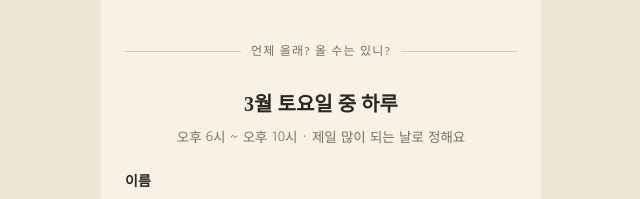
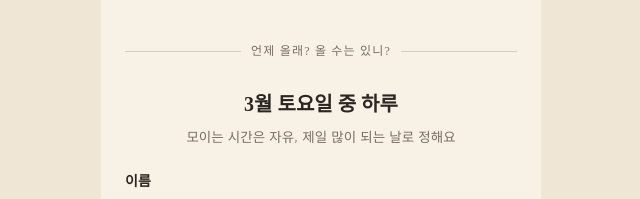
Before and after one commit to DooMoolHead/First-my-Home, a plain HTML site: page invite/a.html in a window 1280 px wide. Shown: the part 1390-1589 px from the top of the page, 319-959 px from the left. Drawn offline with Linux system fonts and the light colour scheme; a web font is replaced by a local one.

Commit message:
When subtitle: free arrival time
Co-Authored-By: Claude Opus 5.5 <noreply@anthropic.com>
Claude-Session: https://claude.ai/code/session_01DzjZXFq9R7kmhVuMJWxoV7

```diff
--- a/invite/a.html
+++ b/invite/a.html
@@ -209,8 +209,8 @@ $('sign').textContent = `- ${C.hosts.join('&')} -`;
 $('foot').textContent = C.hosts.join(' · ');
 if (C.photos.gallery.length) { $('gallWrap').hidden = false; $('gallery').innerHTML = C.photos.gallery.map(p => `<img src="photos/${p}" alt="" loading="lazy">`).join(''); }
 const time = `${RSVP.fmt.time(C.start)} ~ ${RSVP.fmt.time(C.end)}`;
-if (C.confirmedDate) { $('whenRule').textContent = '언제'; $('whenLead').textContent = RSVP.fmt.mdw(C.confirmedDate); $('whenSub').textContent = time; }
-else { $('whenLead').textContent = '3월 토요일 중 하루'; $('whenSub').textContent = `${time} · 제일 많이 되는 날로 정해요`; }
+if (C.confirmedDate) { $('whenRule').textContent = '언제'; $('whenLead').textContent = RSVP.fmt.mdw(C.confirmedDate); $('whenSub').textContent = '모이는 시간은 자유'; }
+else { $('whenLead').textContent = '3월 토요일 중 하루'; $('whenSub').textContent = '모이는 시간은 자유, 제일 많이 되는 날로 정해요'; }
 $('unit').textContent = `${C.complex} ${C.unit}`;
 $('road').textContent = C.road;
 $('parking').textContent = C.parking;
```
